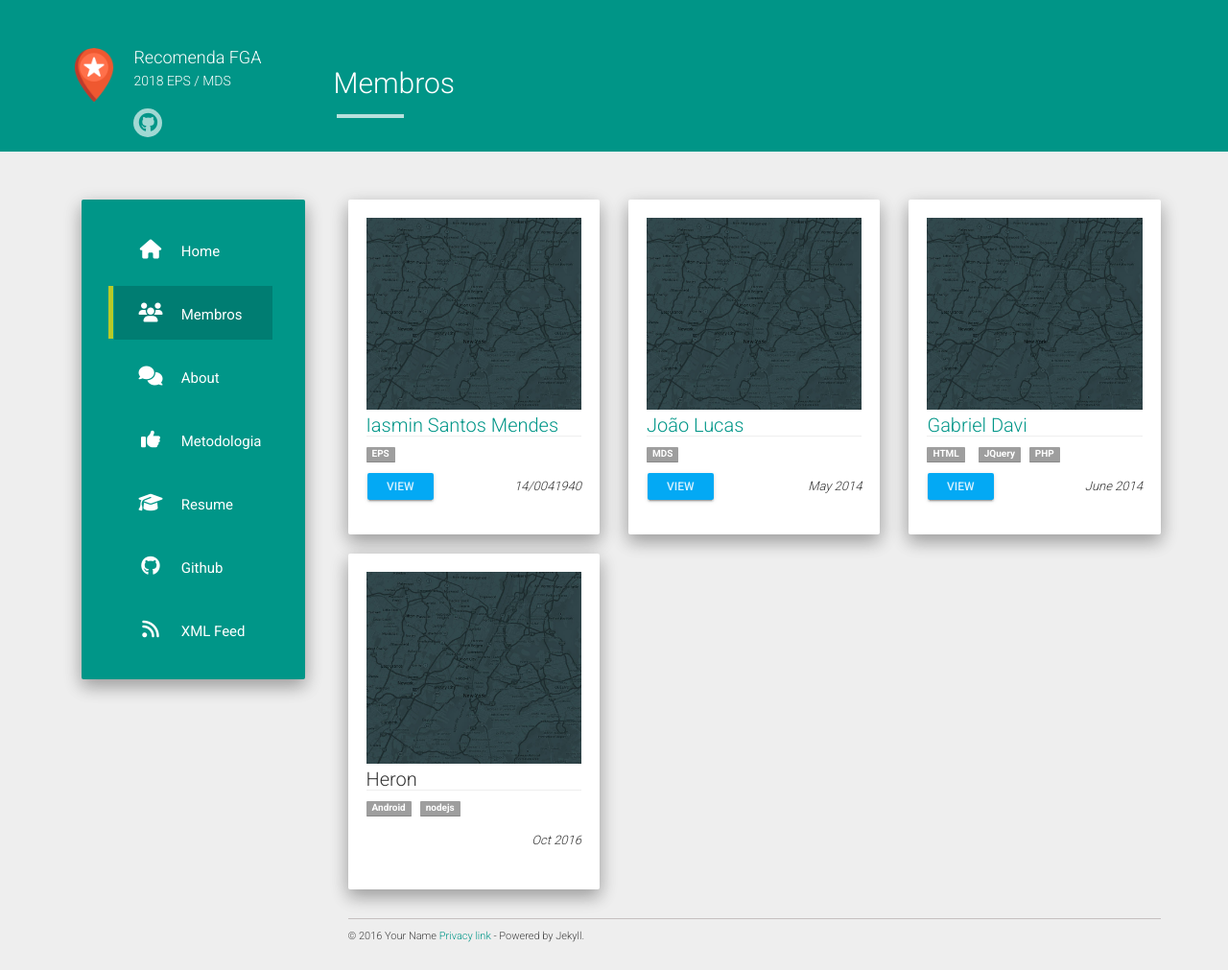
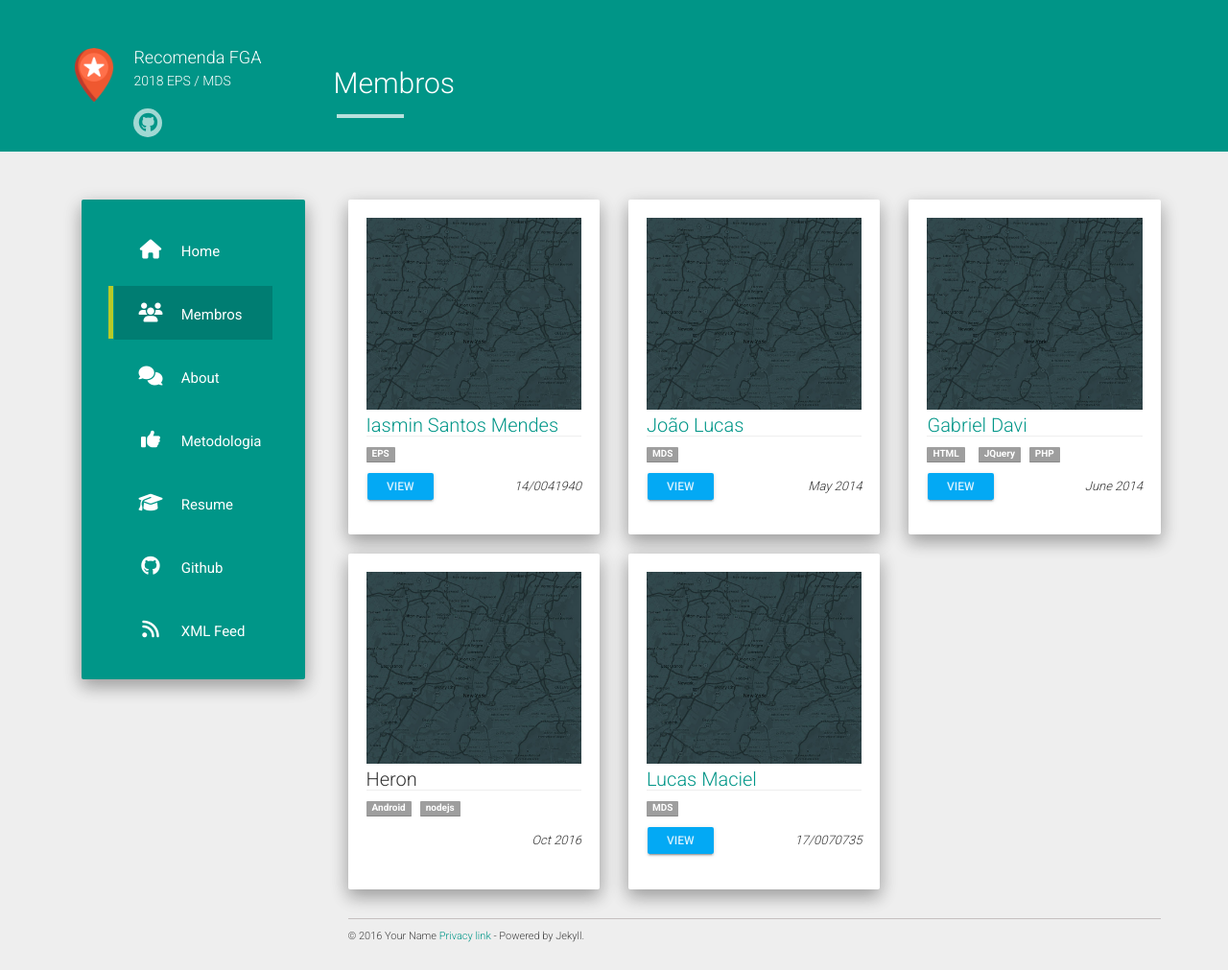
Before and after one commit to fga-eps-mds/2018.2-IndicaAi, a Jekyll site: the page built from docs/members.md, in a window 1280 px wide. Shown: the whole page at 96% size. Built offline with Jekyll 4.4.1, drawn with Linux system fonts in a browser that asks for light colours; nearby versions of some CDN libraries.

Commit message:
add member Lucas

```diff
--- a/docs/_data/members.json
+++ b/docs/_data/members.json
@@ -25,6 +25,14 @@
 		"image": "placeholder.jpg",
 		"date": "Oct 2016",
 		"tags": ["Android","nodejs"]
+	},
+
+	{
+		"name": "Lucas Maciel",
+		"image": "placeholder.jpg",
+		"url": "https://github.com/Ridersk",
+		"date": "17/0070735",
+		"tags": ["MDS"]
 	}
 
 ]
```
